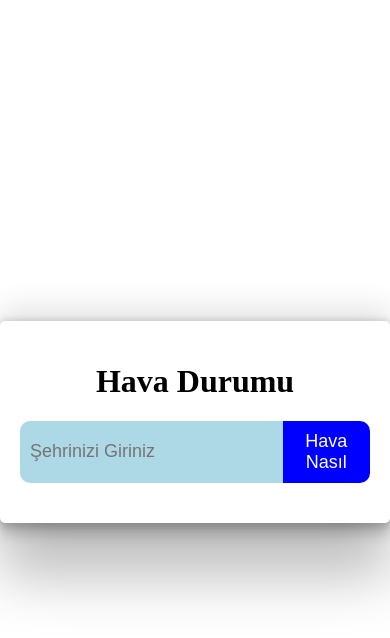
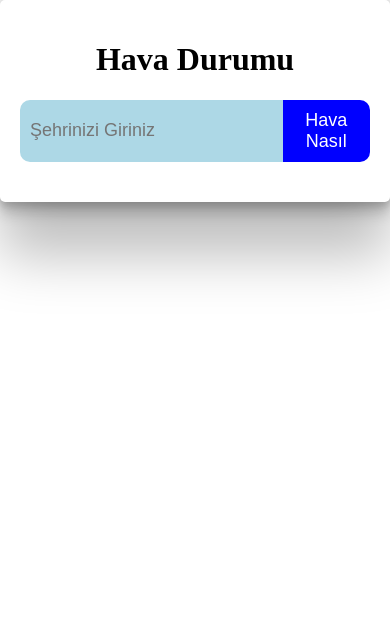
Before and after one commit to ibrahimyryrn/Hava-Durumu, a plain HTML site: page index.html in a window 390 px wide. Drawn offline with Linux system fonts and the light colour scheme.

Commit message:
Update style.css

```diff
--- a/style.css
+++ b/style.css
@@ -73,8 +73,11 @@ form{
     font-size: 20px;
 }
 
-@media (max-width:768px){
+@media only screen and (max-width:768px){
     .details div{
         width: 100%;
     }
+    body{
+        height: auto !important;
+    }
 }
```
